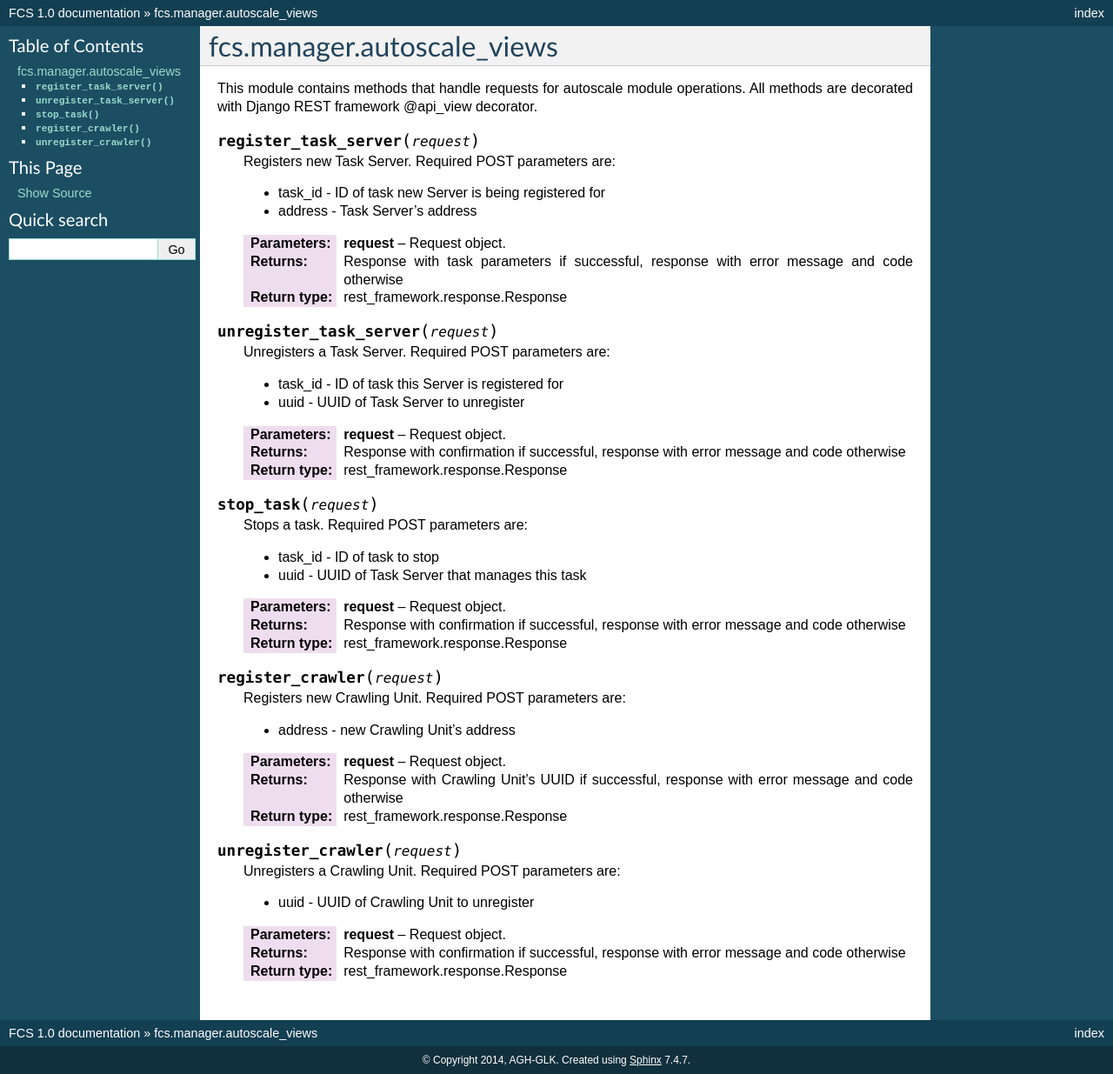
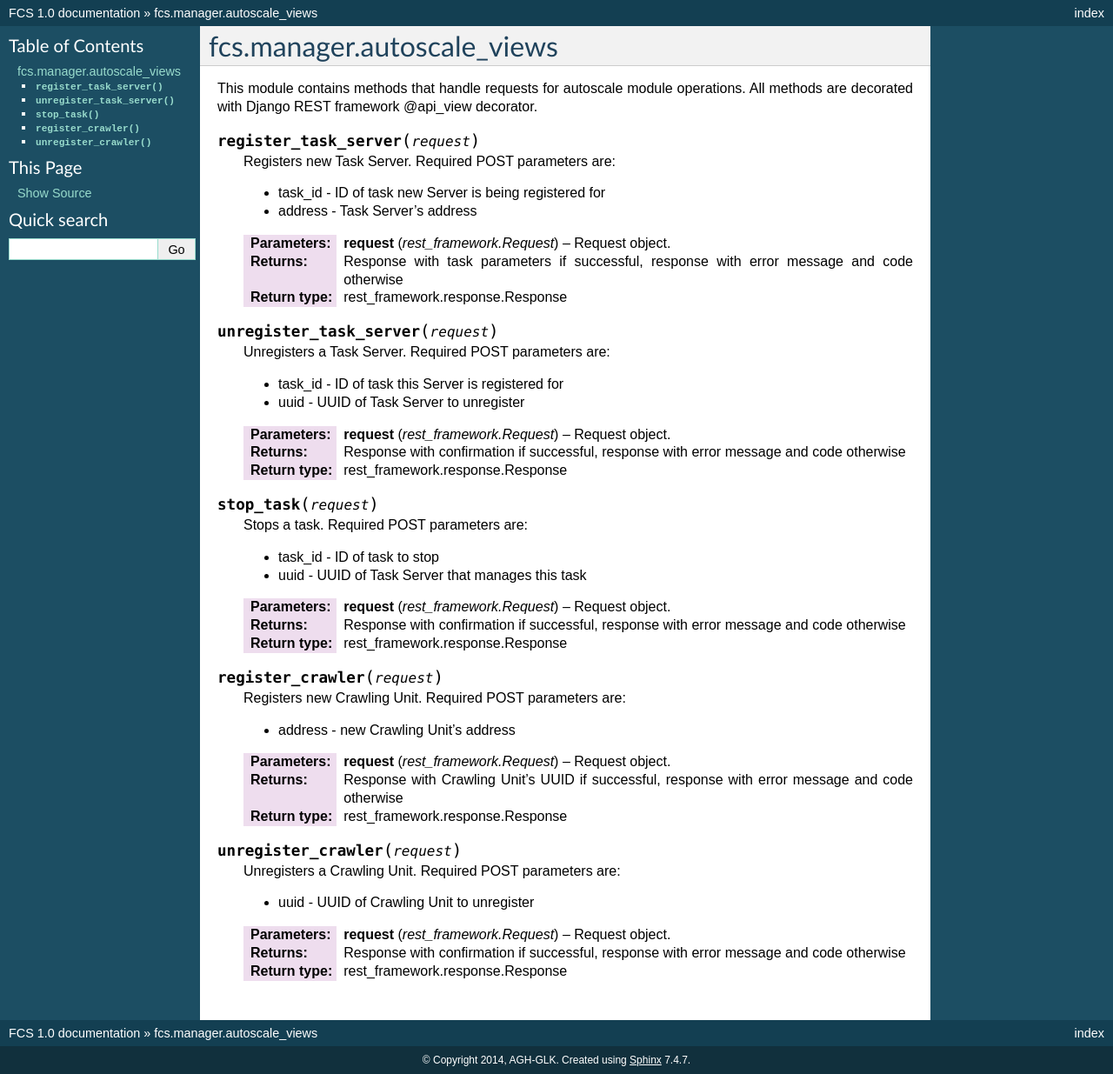
Before and after one commit to agh-glk/fcs, a Sphinx documentation site: the page built from docs/source/manager/autoscale_views.rst, in a window 1280 px wide. Shown: the whole page at 87% size. Built offline with Sphinx 7.4.7, drawn with Linux system fonts in a browser that asks for light colours; formulas are drawn with MathJax 3.

Commit message:
[NT] Edit

```diff
--- a/docs/source/manager/autoscale_views.rst
+++ b/docs/source/manager/autoscale_views.rst
@@ -10,7 +10,7 @@ This module contains methods that handle requests for autoscale module operation
    * task_id - ID of task new Server is being registered for
    * address - Task Server's address
 
-   :param request: Request object.
+   :param rest_framework.Request request: Request object.
    :return: Response with task parameters if successful, response with error message and code otherwise
    :rtype: rest_framework.response.Response
 
@@ -22,7 +22,7 @@ This module contains methods that handle requests for autoscale module operation
    * task_id - ID of task this Server is registered for
    * uuid - UUID of Task Server to unregister
 
-   :param request: Request object.
+   :param rest_framework.Request request: Request object.
    :return: Response with confirmation if successful, response with error message and code otherwise
    :rtype: rest_framework.response.Response
 
@@ -34,7 +34,7 @@ This module contains methods that handle requests for autoscale module operation
    * task_id - ID of task to stop
    * uuid - UUID of Task Server that manages this task
 
-   :param request: Request object.
+   :param rest_framework.Request request: Request object.
    :return: Response with confirmation if successful, response with error message and code otherwise
    :rtype: rest_framework.response.Response
 
@@ -45,7 +45,7 @@ This module contains methods that handle requests for autoscale module operation
 
    * address - new Crawling Unit's address
 
-   :param request: Request object.
+   :param rest_framework.Request request: Request object.
    :return: Response with Crawling Unit's UUID if successful, response with error message and code otherwise
    :rtype: rest_framework.response.Response
 
@@ -56,6 +56,6 @@ This module contains methods that handle requests for autoscale module operation
 
    * uuid - UUID of Crawling Unit to unregister
 
-   :param request: Request object.
+   :param rest_framework.Request request: Request object.
    :return: Response with confirmation if successful, response with error message and code otherwise
    :rtype: rest_framework.response.Response
```
